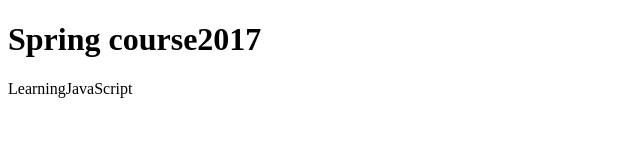
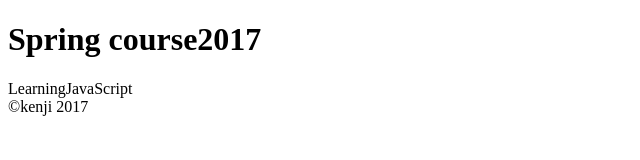
Before and after one commit to a1no2/spring2017, a plain HTML site: page day1/index.html in a window 1280 px wide. Shown: the full height of the page, 0-640 px from the left. Drawn offline with Linux system fonts and the light colour scheme.

Commit message:
コピーライトの追加

```diff
--- a/day1/index.html
+++ b/day1/index.html
@@ -10,7 +10,7 @@
 	</div>
 
 	<div id="main"></div>
-	<div class="footer"></div>
+	<div class="footer">©kenji 2017</div>
 	<script src="readme.js"></script>
 </body>
 </html>
```
